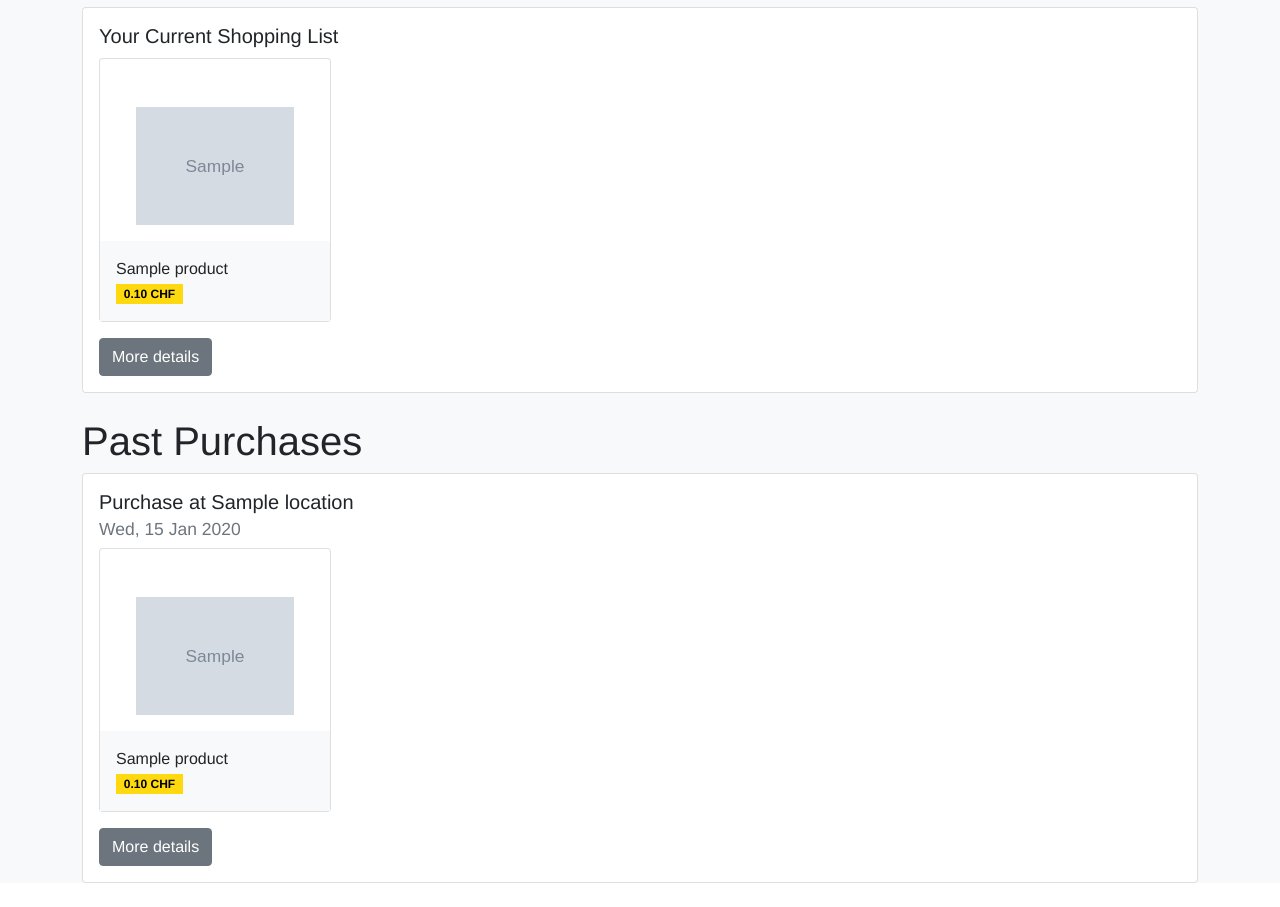
After one commit to elwin/hz21, a Flask app: template templates/index.html in a window 1280 px wide. The commit adds this page. Shown: the part 368-1275 px from the top of the page. Run offline with Flask 2, Linux system fonts and the light colour scheme; the template is opened without the code that fills it: most values are stand-ins (such as "Sample title", 1, 10 or a date in 2020); grey boxes marked "Sample" are stand-in pictures; parts of the project's set-up code (start-up, migrations or seed data) failed here and were passed over; some libraries are stand-ins or nearby versions.

Commit message:
bug fixes, add current cart

```diff
--- a/main.py
+++ b/main.py
@@ -15,7 +15,7 @@ def index():
     return render_template("index.html",
                            carts=storage.get_carts(me),
                            timeline=business.get_timeline(storage.user(me)),
-                           current_cart=storage.get_cart(999999),
+                           current_cart=storage.get_cart(34391089036),
                            )
 
 
--- a/replace_customer_ids.py
+++ b/replace_customer_ids.py
@@ -35,6 +35,7 @@ for filename in os.listdir('resources/shopping_cart/'):
             if customer_id not in default_customers:
                 if customer_id not in customer_assignments:
                     customer_assignments[customer_id] = random.choice(default_customers)
+                row[2] = str(row[1]+row[2])
                 row[1] = str(customer_assignments[customer_id])
             data.append(row)
 
--- a/templates/index.html
+++ b/templates/index.html
@@ -96,26 +96,27 @@
         <div class="card-body">
             <h5 class="card-title">
                 Your Current Shopping List
-                <span class="badge rounded-pill {{ cart.get_bg_color() }} px-3">{{ cart.score() }}</span>
+                <span class="badge rounded-pill {{ current_cart.get_bg_color() }} px-3">{{ current_cart.score() }}</span>
                 <br>
             </h5>
 
 
             <div class="row flex-row flex-nowrap" style="overflow-y: auto;">
-                {% for product in cart.products %}
+                {% for product in current_cart.products %}
                     <div class="mr-4 product-width">
                         {% include 'partials/product.html' %}
                     </div>
                 {% endfor %}
             </div>
             <a class="btn btn-secondary mt-3"
-               href="{{ url_for("cart", cart_id=cart.id) }}"
+               href="{{ url_for("cart", cart_id=current_cart.id) }}"
             >
                 More details
             </a>
 
         </div>
     </div>
+    <h1>Past Purchases</h1>
     {% for cart in carts %}
         {% include 'partials/past_cart.html' %}
     {% endfor %}
--- /dev/null
+++ b/templates/partials/past_cart.html
@@ -0,0 +1,26 @@
+<div class="card mb-4">
+    <div class="card-body">
+        <h5 class="card-title">
+            Purchase at {{ cart.location }}
+            <span class="badge rounded-pill {{ cart.get_bg_color() }} px-3">{{ cart.score() }}</span>
+
+            <br>
+            <small class="text-muted">{{ cart.date.strftime("%a, %d %b %Y") }}</small>
+        </h5>
+
+
+        <div class="row flex-row flex-nowrap" style="overflow-y: auto;">
+            {% for product in cart.products %}
+                <div class="mr-4 product-width">
+                    {% include 'partials/product.html' %}
+                </div>
+            {% endfor %}
+        </div>
+        <a class="btn btn-secondary mt-3"
+           href="{{ url_for("cart", cart_id=cart.id) }}"
+        >
+            More details
+        </a>
+
+    </div>
+</div>
```
